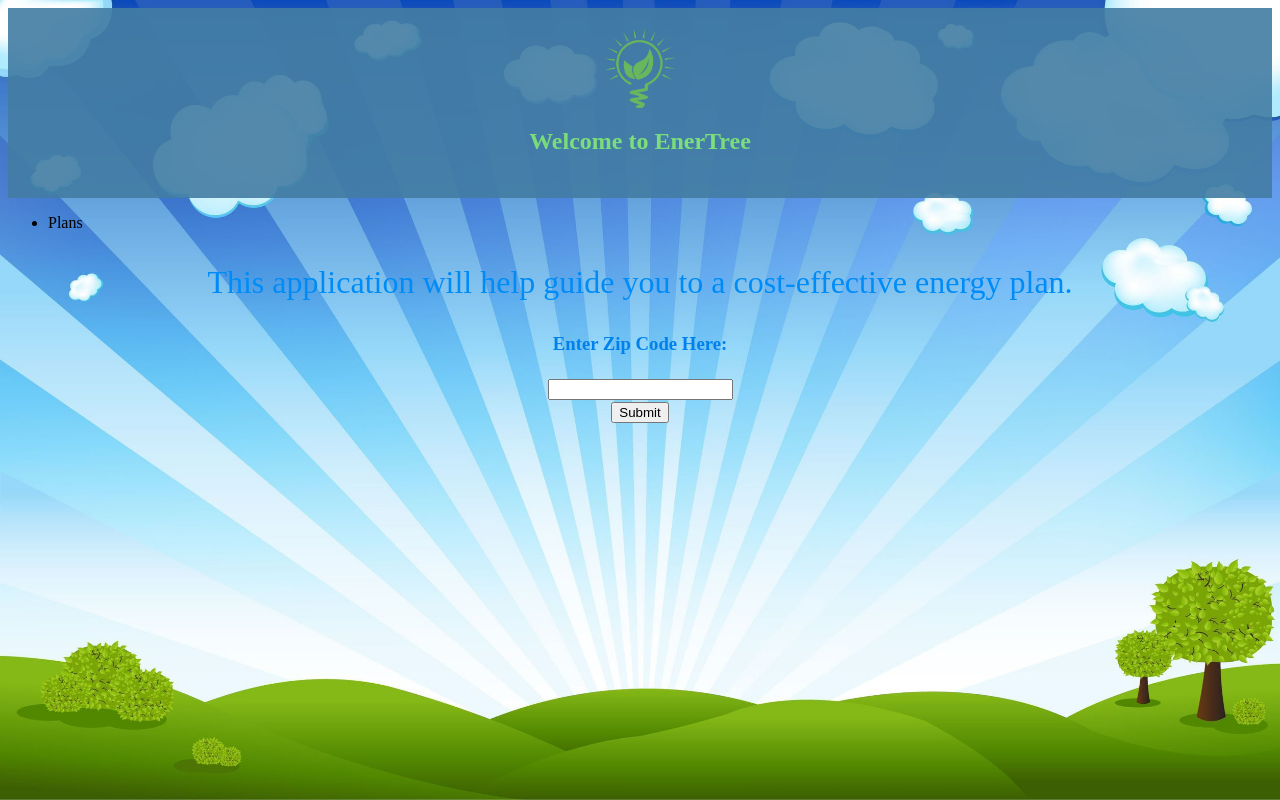
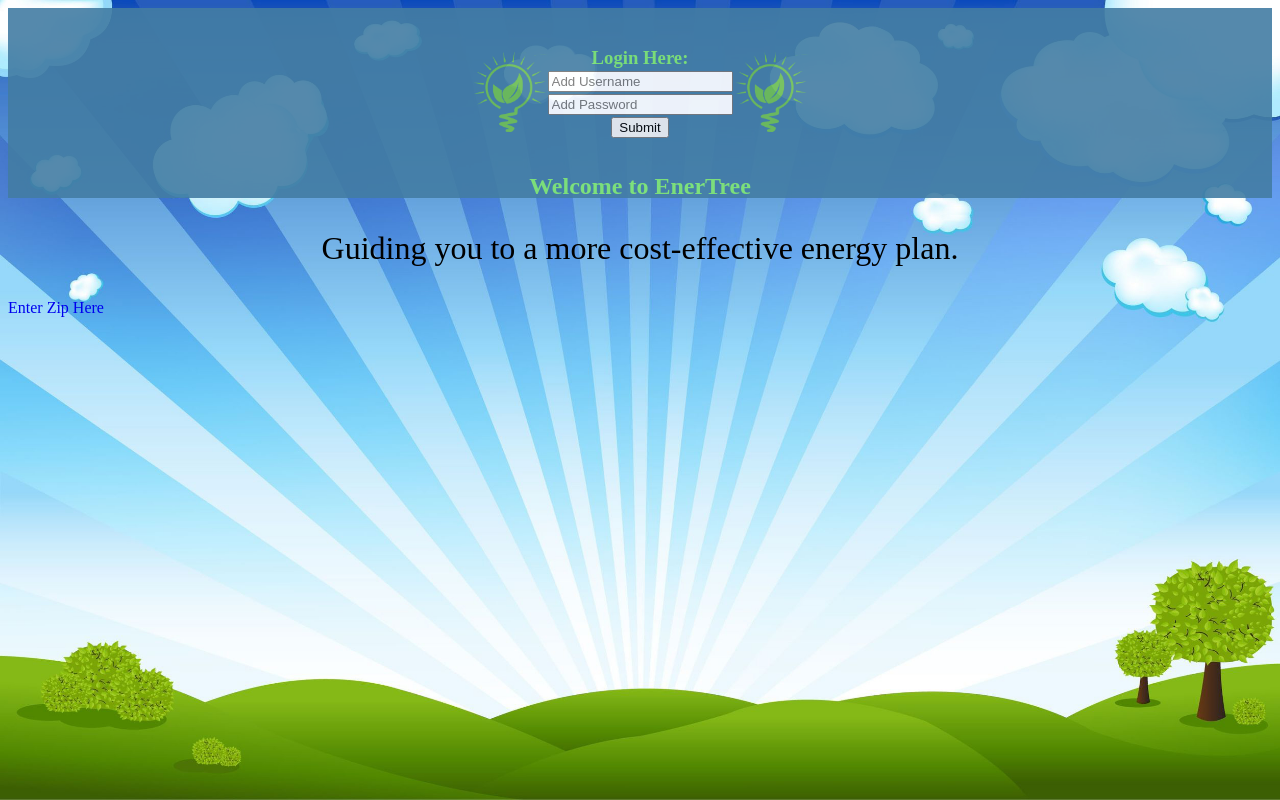
Before and after one commit to CosmonautJones/energy_search_project, a React (Create React App) app: page / in a window 1280 px wide. Built offline with nearby package versions, Linux system fonts and the light colour scheme.

Commit message:
working with ReactRouter, have ZipForm linked

```diff
--- a/src/App.css
+++ b/src/App.css
@@ -15,6 +15,13 @@
   padding: 20px;
   color: rgb(129, 232, 113);
 }
+.header-image {
+
+}
+.ZipLink {
+  text-align: center;
+  text-decoration: none;
+}
 
 .App-title {
   text-align: center;
@@ -23,11 +30,16 @@
 
 .Welcome {
   text-align: center;
-  color: rgb(0, 140, 247);
+  color: rgb(0, 0, 0);
   font-size: 2em;
 }
 
 .Zip {
   text-align: center;
-  color: rgb(0, 129, 235);
+  color: rgb(0, 0, 0);
 }
+
+.Login {
+  display: inline-block;
+  text-align: center;
+}
--- a/src/App.js
+++ b/src/App.js
@@ -1,7 +1,11 @@
 import React, { Component } from 'react';
+import { Link } from 'react-router-dom'
+
 import './App.css';
 import './Pictures/greenBulb.png';
-import ZipForm from './form/ZipForm.js';
+
+import ZipForm from './components/ZipForm.js';
+import LoginForm from './components/LoginForm.js';
 
 
 class App extends Component {
@@ -9,20 +13,18 @@ class App extends Component {
     return (
       <div className="App">
         <header className="App-header">
-          <img src={require('/Users/Travis/Documents/Coding/LAMBDA/energy_search_project/src/Pictures/greenBulb.png')} className="App-logo" alt="logo" />
+          <img className="header-image" src={require('./Pictures/greenBulb.png')} className="App-logo" alt="logo" />
+          <h3 className="Login">
+            Login Here:
+            <LoginForm />
+          </h3>
+          <img className="header-image2" src={require('./Pictures/greenBulb.png')} className="App-logo" alt="logo" />
           <h1 className="App-title">Welcome to EnerTree</h1>
         </header>
-        <nav>
-            <ul>
-              <li>Plans</li>
-            </ul>
-          </nav>
         <p className="Welcome">
-          This application will help guide you to a cost-effective energy plan.
+          Guiding you to a more cost-effective energy plan.
         </p>
-        <h3 className="Zip">
-          <ZipForm />
-        </h3>
+        <Link className="ZipLink" to="/zipform">Enter Zip Here</Link>
       </div>
     );
   }
--- /dev/null
+++ b/src/actions/index.js
@@ -0,0 +1,24 @@
+export const LOGIN_USER = 'LOGIN_USER';
+export const LOGIN_PASSWORD = 'LOGIN_PASSWORD';
+export const ENTER_ZIP = 'ENTER_ZIP';
+
+export const addUsername = (user) => {
+    return {
+        type: LOGIN_USER,
+        payload: user
+    }
+}
+
+export const addPassword = (password) => {
+    return {
+        type: LOGIN_PASSWORD,
+        payload: password
+    }
+}
+
+export const addZipCode = (zip) => {
+    return {
+        type: ENTER_ZIP,
+        payload: zip
+    }
+}
--- /dev/null
+++ b/src/components/LoginForm.js
@@ -0,0 +1,74 @@
+import React, { Component } from 'react';
+import { connect } from 'react-redux';
+
+import { addUsername, addPassword } from '../actions/index.js';
+
+class LoginForm extends Component {
+    constructor(props) {
+        super(props);
+        this.state = {
+            username: '',
+            password: ''
+        };
+        this.addUsername = this.addUsername.bind(this);
+        this.updateNewUsername = this.updateNewUsername.bind(this);
+        this.addPassword = this.addPassword.bind(this);
+        this.updateNewPassword = this.updateNewPassword.bind(this);
+    }
+
+addUsername(event) {
+    this.props.addUsername({
+        value: this.state.username,
+    });
+    this.setState({
+        username: ''
+    });
+}
+updateNewUsername(event) {
+    console.log(this.state.username);
+    this.setState({
+        username: event.target.value
+    });
+}
+
+addPassword(event) {
+    this.props.addPassword({
+        value: this.state.password,
+    });
+    this.setState({
+        password: ''
+    });
+}
+updateNewPassword(event) {
+    console.log(this.state.password);
+    this.setState({
+        password: event.target.value
+    });
+}
+
+render() {
+    return (
+        <div className="LoginForm">
+            <form onSubmit={this.addUsername}>
+                <input
+                    onChange={this.updateNewUsername}
+                    placeholder="Add Username"
+                    value={this.state.username}
+                    ref={this.state.username}
+                />
+            </form>
+            <form onSubmit={this.addPassword}>
+                <input
+                    onChange={this.updateNewPassword}
+                    placeholder="Add Password"
+                    value={this.state.password}
+                    ref={this.state.password}
+                />
+            </form>
+            <button onClick={this.updateNewUsername}>Submit</button>
+        </div>
+        );
+    }
+}
+
+export default connect(null, { addUsername, addPassword })(LoginForm);
--- /dev/null
+++ b/src/components/ZipForm.js
@@ -0,0 +1,45 @@
+import React, { Component } from 'react';
+
+class ZipForm extends Component {
+  constructor(props) {
+    super(props);
+
+    this.state = {
+      zip: ''
+    };
+    this.handleChange = this.handleChange.bind(this);
+    this.handleSubmit = this.handleSubmit.bind(this);
+  }
+
+  handleChange(event) {
+    this.setState({ zip: event.target.value });
+  }
+
+  handleSubmit(event) {
+    event.preventDefault();
+    console.log(this.state.zip);
+  }
+
+  render() {
+
+    return (
+      <div className = "ZipSearch">
+        <form onSubmit={this.handleSubmit}>
+          <label>
+            Enter Zip Code Here: <br />
+          </label> <br />
+          <input
+              type="text" name="Zip Code" value={this.state.value}
+              onChange={this.handleChange}
+              placeholder="Enter Zip"
+              ref={this.state.zip}/> <br />
+          <button onClick={this.handleSubmit}>Submit</button>
+        </form>
+      </div>
+    );
+  }
+}
+
+
+
+export default ZipForm;
--- a/src/form/ZipForm.js
+++ /dev/null
@@ -1,43 +0,0 @@
-import React, { Component } from 'react';
-import ReactDOM from 'react-dom';
-
-class ZipForm extends Component {
-  constructor(props) {
-    super(props);
-
-    this.state = {
-      zip: ''
-    };
-    this.handleChange = this.handleChange.bind(this);
-    this.handleSubmit = this.handleSubmit.bind(this);
-  }
-
-  handleChange(event) {
-    this.setState({ zip: event.target.value });
-  }
-
-  handleSubmit(event) {
-    event.preventDefault();
-    console.log(this.state.zip);
-  }
-
-  render() {
-
-    return (
-      <div className = "ZipSearch">
-        <form onSubmit={this.handleSubmit}>
-          <label>
-            Enter Zip Code Here: <br />
-          </label> <br />
-          <input type="text" name="Zip Code" value={this.state.value} onChange={this.handleChange} ref={this.state.zip}/> <br />
-          <button onClick={this.handleSubmit}>Submit</button>
-        </form>
-      </div>
-    );
-  }
-}
-
-
-ReactDOM.render(<ZipForm />, document.getElementById('root'));
-
-export default ZipForm;
--- a/src/index.js
+++ b/src/index.js
@@ -1,8 +1,30 @@
 import React from 'react';
 import ReactDOM from 'react-dom';
+import { createStore, applyMiddleware } from 'redux';
+import { Provider } from 'react-redux';
+import ReduxPromise from 'redux-promise';
+
 import './index.css';
 import App from './App';
-import registerServiceWorker from './registerServiceWorker';
+import ZipForm from './components/ZipForm.js';
+import reducers from './reducers';
 
-ReactDOM.render(<App />, document.getElementById('root'));
-registerServiceWorker();
+import {
+  BrowserRouter as Router,
+  Route,
+} from 'react-router-dom';
+
+const createStoreWithMiddleware = applyMiddleware(ReduxPromise)(createStore);
+
+ReactDOM.render(
+  <Provider store={createStoreWithMiddleware(reducers)}>
+		<Router>
+      <div>
+        <Route exact path="/" component={App} />
+        <Route exact path="/zipform" component={ZipForm} />
+      </div>
+    </Router>
+	</Provider>,
+
+	document.getElementById('root')
+);
--- /dev/null
+++ b/src/reducers/index.js
@@ -0,0 +1,10 @@
+import { combineReducers } from 'redux';
+import loginReducer from './loginReducer'
+import zipReducer from './zipReducer'
+
+const rootReducer = combineReducers({
+    login: loginReducer,
+    zip: zipReducer
+})
+
+export default rootReducer;
--- /dev/null
+++ b/src/reducers/loginReducer.js
@@ -0,0 +1,13 @@
+import { LOGIN_USER, LOGIN_PASSWORD } from '../actions/index.js';
+
+export default (login = {}, action) => {
+    switch (action.type) {
+        case LOGIN_USER:
+            return login.concat(action.payload);
+
+        case LOGIN_PASSWORD:
+            return login.concat(action.payload);
+        default:
+            return login;
+    };
+};
--- /dev/null
+++ b/src/reducers/zipReducer.js
@@ -0,0 +1,11 @@
+
+import { ENTER_ZIP } from '../actions/index.js';
+
+export default (zip = [], action) => {
+  switch (action.type) {
+      case ENTER_ZIP:
+          return zip.concat(action.payload);
+      default:
+          return zip;
+  }
+};
```
Also changed, not shown: package.json (+8 -1 lines), 1 other file (tests, documents, lock files or other folders).
